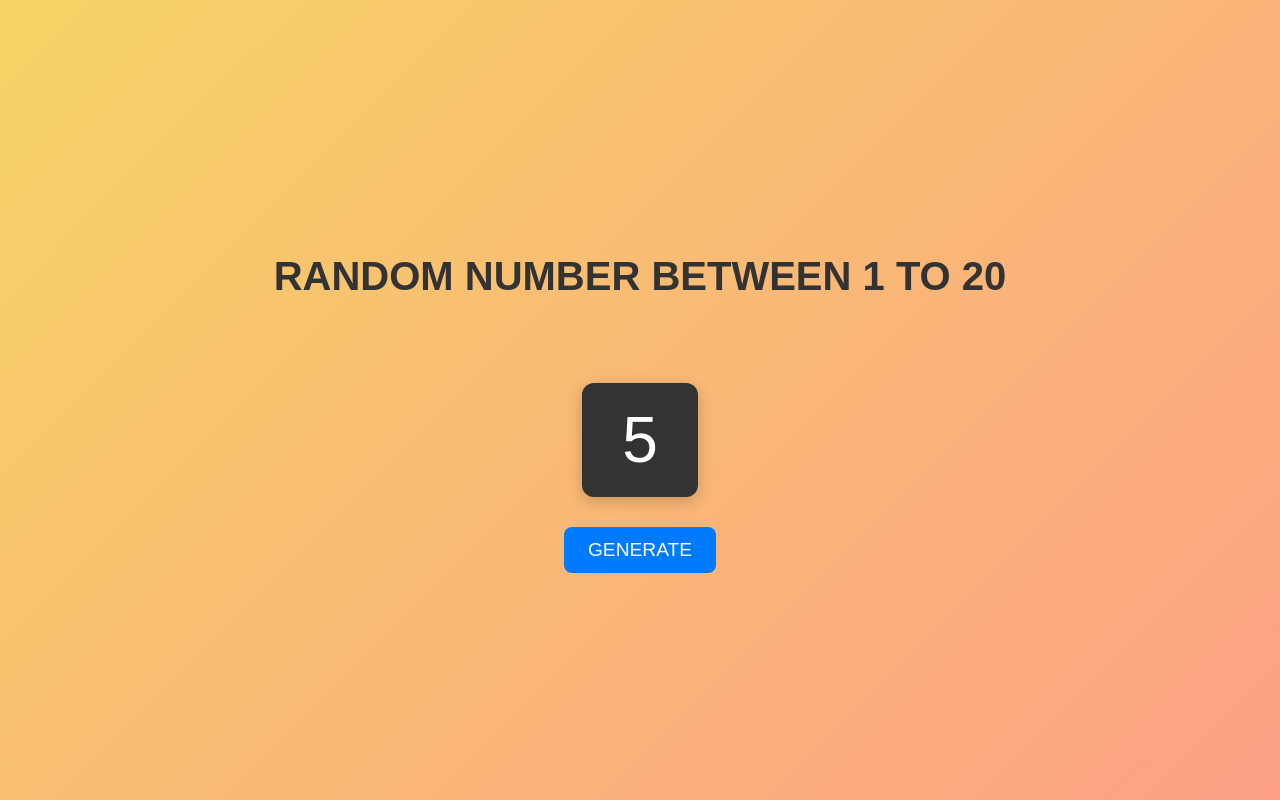
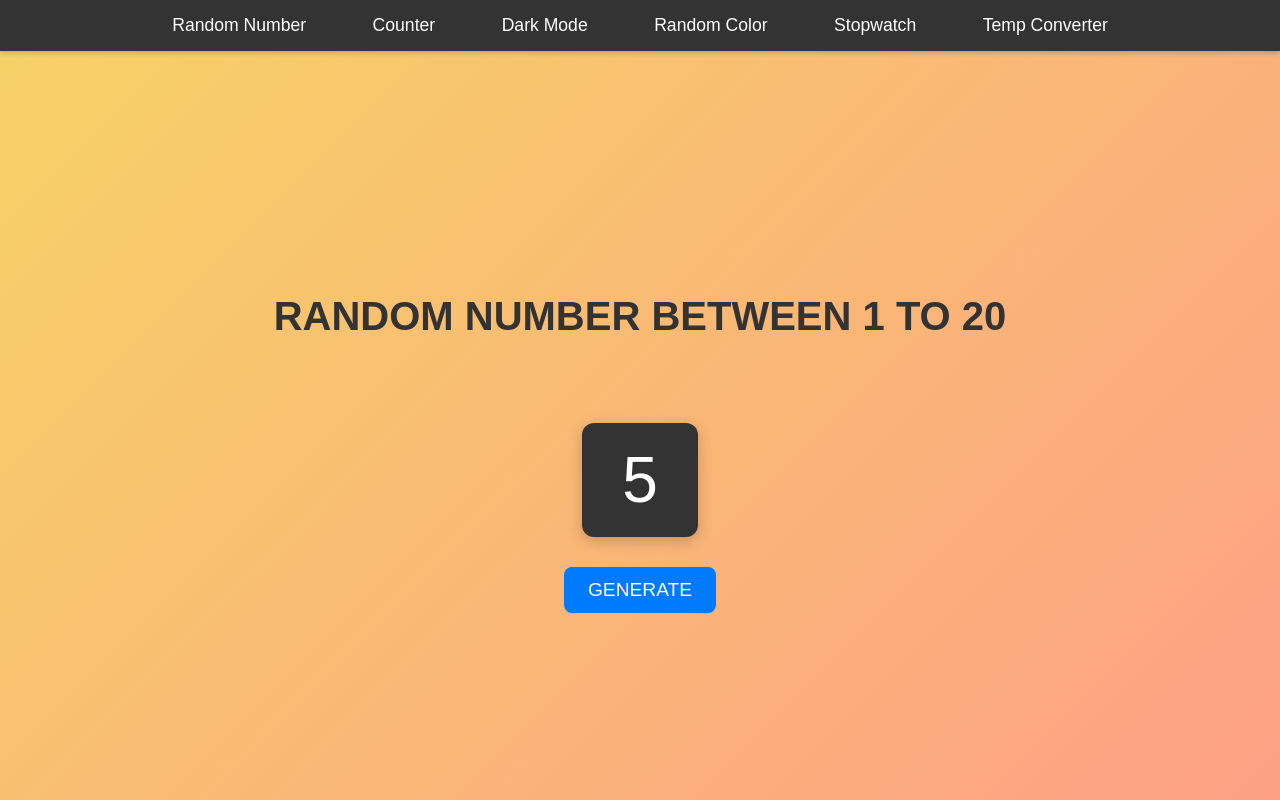
Before and after one commit to Priyankashine/Task-3, a plain HTML site: page index.html in a window 1280 px wide. Both pictures are taken after a click on the button "GENERATE". Drawn offline with Linux system fonts and the light colour scheme.

Commit message:
changes made in all file

```diff
--- a/index.html
+++ b/index.html
@@ -5,6 +5,7 @@
     <meta name="viewport" content="width=device-width, initial-scale=1.0">
     <title>TEXT CHANGE</title>
     <style>
+        /* General Body Styles */
         body {
             font-family: Arial, sans-serif;
             text-align: center;
@@ -16,8 +17,48 @@
             flex-direction: column;
             justify-content: center;
             align-items: center;
+            padding-top: 80px; /* Added padding to prevent content from hiding behind nav */
+            box-sizing: border-box;
         }
 
+        /* Navigation Bar Styles */
+        nav {
+            background-color: #333;
+            width: 100%;
+            padding: 15px 0;
+            position: absolute; /* Fixes nav to the top */
+            top: 0;
+            left: 0;
+            z-index: 1000;
+            box-shadow: 0 2px 5px rgba(0,0,0,0.2);
+        }
+
+        nav ul {
+            list-style: none;
+            margin: 0;
+            padding: 0;
+            text-align: center;
+        }
+
+        nav ul li {
+            display: inline-block; /* Display links side-by-side */
+            margin: 0 15px;
+        }
+
+        nav ul li a {
+            color: white;
+            text-decoration: none;
+            font-size: 1.1rem;
+            padding: 8px 16px;
+            border-radius: 5px;
+            transition: background-color 0.3s ease;
+        }
+
+        nav ul li a:hover {
+            background-color: #555;
+        }
+
+        /* Original Page Content Styles */
         h1 {
             color: #333;
             font-size: 2.5rem;
@@ -51,40 +92,28 @@
     </style>
 </head>
 <body>
+    <nav>
+        <ul>
+            <li><a href="index.html">Random Number</a></li>
+            <li><a href="Count.html">Counter</a></li>
+            <li><a href="Darkmode.html">Dark Mode</a></li>
+            <li><a href="Randomcolour.html">Random Color</a></li>
+            <li><a href="Stopwatch.html">Stopwatch</a></li>
+            <li><a href="Tempconvert.html">Temp Converter</a></li>
+        </ul>
+    </nav>
+
     <h1>RANDOM NUMBER BETWEEN 1 TO 20 </h1>
-        <p id="text"> 0 </p>
-        <button onclick="changetext()">GENERATE</button>
+    <p id="text"> 0 </p>
+    <button onclick="changetext()">GENERATE</button>
+
     <script>
         function changetext() {
-            const defaultText= document.getElementById("text");
-            const newTexts = [
-                "1",
-                "2",
-                "3",
-                "4",
-                "5",
-                "6",
-                "7",
-                "8",
-                "9",
-                "10",
-                "11",
-                "12",
-                "13",
-                "14",
-                "15",
-                "16",
-                "17",
-                "18",
-                "19",
-                "20"
-            ];
-            const randomIndex = Math.floor(Math.random() * newTexts.length);
-            defaultText.innerHTML = newTexts[randomIndex];
+            const defaultText = document.getElementById("text");
+            // More efficient way to get a random number between 1 and 20
+            const randomNumber = Math.floor(Math.random() * 20) + 1;
+            defaultText.innerHTML = randomNumber;
         }
-
     </script>
-
-
 </body>
 </html>
```
Also changed, not shown: Count.html (+10 -0 lines), Darkmode.html (+10 -0 lines), Randomcolour.html (+10 -0 lines), Stopwatch.html (+10 -0 lines), Tempconvert.html (+10 -0 lines).
